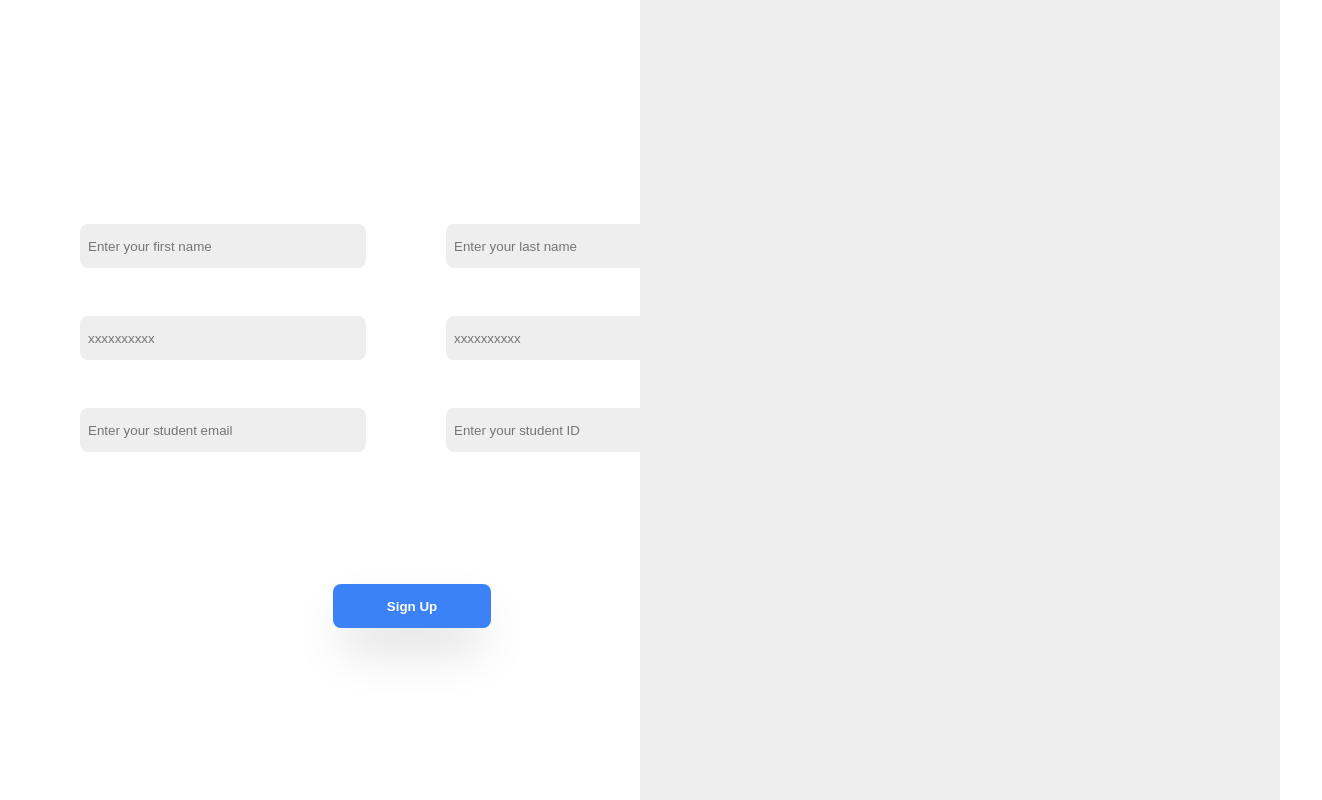
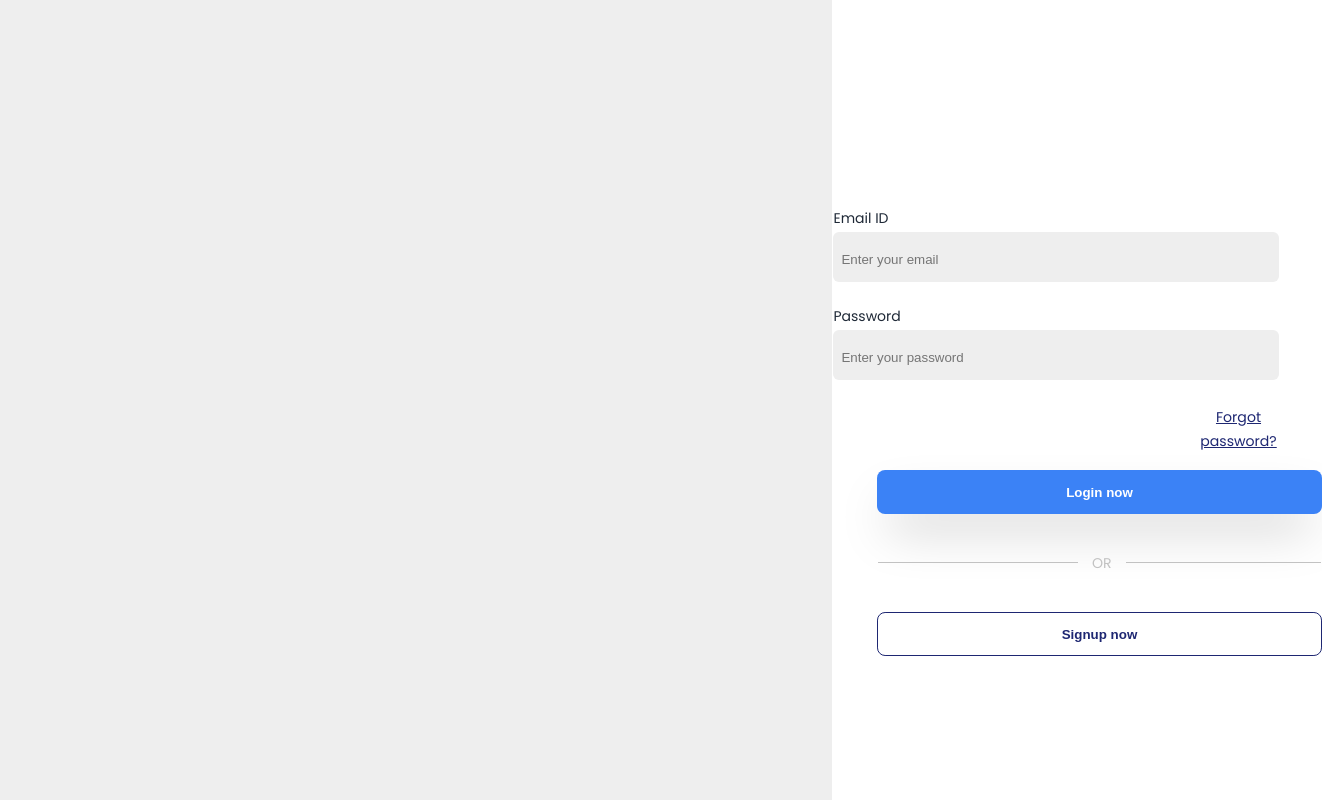
Before and after one commit to FARDIN98/school-sync, a React app: page /login in a window 1280 px wide. Shown: the whole page, 1322 px wide, since content can reach past the window. Built offline with nearby package versions, Linux system fonts and the light colour scheme; the HTML template or start-up script is replaced by a standard one.

Commit message:
Basic Login Update

```diff
--- a/package.json
+++ b/package.json
@@ -11,7 +11,8 @@
   },
   "dependencies": {
     "react": "^18.2.0",
-    "react-dom": "^18.2.0"
+    "react-dom": "^18.2.0",
+    "react-router-dom": "^6.22.0"
   },
   "devDependencies": {
     "@types/react": "^18.2.43",
--- a/src/App.jsx
+++ b/src/App.jsx
@@ -1,15 +1,26 @@
-import { useState } from 'react'
-import './App.css'
-import Signup from './components/Signup/Signup'
+import React from 'react';
+import { BrowserRouter , Route, Routes } from 'react-router-dom'; // Import Router, Route, Switch from react-router-dom
+import { useState } from 'react';
+import './App.css';
+import Signup from './components/Signup/Signup';
+import Login from './components/Login/Login';
+
+function App() {
+  const [count, setCount] = useState(0);
+
+  return (
+     <BrowserRouter>
+     <Routes>
+     <Route path="/" element={<Signup />} />
+        <Route path="/login" element={<Login />} />
+     </Routes>
 
 
-function App() {
-  const [count, setCount] = useState(0)
 
-  return (
-    <Signup/>
 
-  )
+
+     </BrowserRouter>
+  );
 }
 
-export default App
+export default App;
--- a/src/components/Login/Login.jsx
+++ b/src/components/Login/Login.jsx
@@ -1,5 +1,56 @@
-export default function Login(){
-    return (
-        <h1 className="text-center font-bold">This is Login Page</h1>
-    );
+import React from 'react';
+
+function Login() {
+  return (
+    <div>
+      <div className="absolute top-0 left-0 w-[65vw] h-screen bg-whitesmoke-200 shadow-lg">
+
+      </div>
+
+      <div className="absolute top-0 right-0 w-[35vw] h-screen bg-white">
+        <div className="top-[20px]">
+        <div className="text-base font-poppins flex justify-center items-center mb-4 mt-52">
+          <div className="flex flex-col space-y-4">
+            <div className="flex flex-col items-start">
+              <label htmlFor="input1" className="text-gray-800 pb-1 text-sm">Email ID</label>
+              <input type="text" placeholder="Enter your email" className="border-none outline-none rounded-md p-2 mb-2 bg-whitesmoke-200 w-[429.1px] h-[30px] pt-3" />
+            </div>
+            <div className="flex flex-col items-start">
+              <label htmlFor="input2" className="text-gray-800 pb-1 text-sm">Password</label>
+              <input type="text" placeholder="Enter your password" className="border-none outline-none rounded-md p-2 mb-2 bg-whitesmoke-200 w-[429.1px] h-[30px] pt-3" />
+            </div>
+            <div className="items-end">
+              <a href="#" className="absolute top-[405px] left-[365px] text-mini-1 [text-decoration:underline] text-midnightblue">
+                Forgot password?
+              </a>
+            </div>
+            <div>
+              <input
+                type="button"
+                value="Login now"
+                className="absolute top-[470px] left-[45px] items-start font-semibold text-white text-center inline-block w-[445px] h-11 bg-blue-500 cursor-pointer rounded-[8.08px] shadow-2xl"
+              />
+            </div>
+            <div className="absolute top-[535px] left-[50px] w-[432px] h-[21px] text-mini-1 text-silver">
+              <div className="absolute top-[11.1px] left-[-4px] box-border w-[200px] h-px border-t-[1px] border-solid border-silver" />
+              <div className="absolute top-[11.1px] left-[244.4px] box-border w-[195px] h-px border-t-[1px] border-solid border-silver" />
+              <div className="absolute top-[0px] left-[210px]">OR</div>
+            </div>
+            <div>
+              <input
+                type="button"
+                value="Signup now"
+                className="absolute top-[612px] left-[45px] items-start font-semibold bg-white text-midnightblue border-midnightblue box-border border-[1px] border-solid text-center inline-block w-[445px] h-11  cursor-pointer rounded-[8.08px]"
+              />
+            </div>
+          </div>
+        </div>
+
+        </div>
+
+      </div>
+    </div>
+  );
 }
+
+export default Login;
--- a/tailwind.config.js
+++ b/tailwind.config.js
@@ -4,13 +4,47 @@ module.exports = {
   theme: {
     extend: {
       colors: {
+        primary: {
+          "50": "#eff6ff",
+          "100": "#dbeafe",
+          "200": "#bfdbfe",
+          "300": "#93c5fd",
+          "400": "#60a5fa",
+          "500": "#3b82f6",
+          "600": "#2563eb",
+          "700": "#1d4ed8",
+          "800": "#1e40af",
+          "900": "#1e3a8a",
+          "950": "#172554"
+        },
         whitesmoke: {
+          "100": "#f4f4f4",
           "200": "#eee",
         },
+        black: "#000",
+        red: "#fc0000",
+        midnightblue: "#1e2772",
+        silver: "#c2c2c2",
+        white: "#fff",
+        deepskyblue: "#3da8e4",
+        dimgray: "#555",
       },
       spacing: {},
+      fontFamily: {
+        "istok-web": "'Istok Web'",
+        poppins: "Poppins",
       },
-
+      borderRadius: {
+        "6xl": "25px",
+        "4xs-1": "8.1px",
+      },
+      fontSize: {
+        "13xl": "32px",
+        "base-2": "16.2px",
+        "mini-1": "14.1px",
+        inherit: "inherit",
+      },
+    },
   },
   corePlugins: {
     preflight: false,
```
Also changed, not shown: 1 other file (tests, documents, lock files or other folders).
